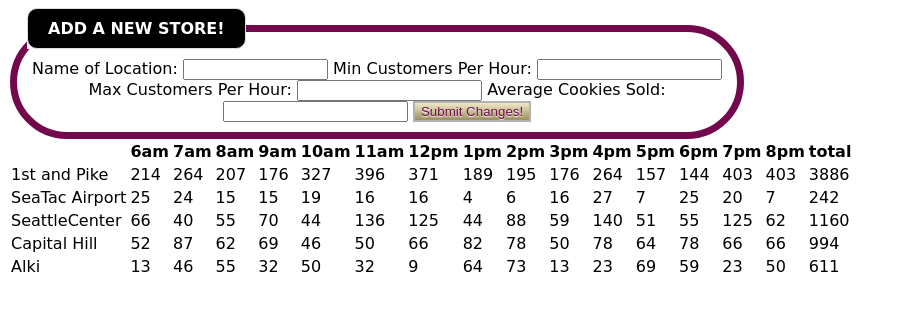
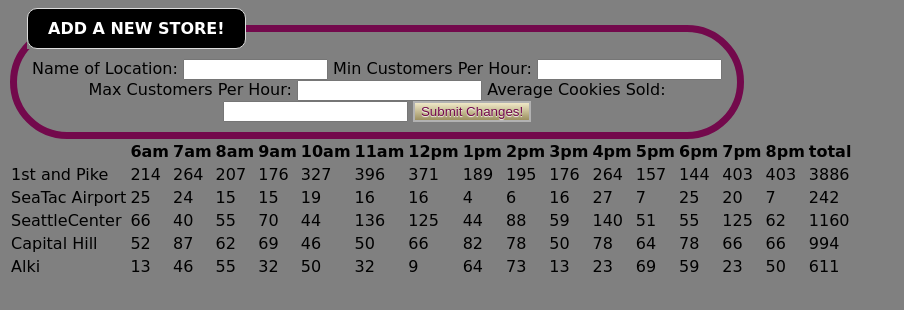
Before and after one commit to ScottyKnows44/Cookie-stand, a plain HTML site: page sales.html in a window 1280 px wide. Shown: the whole page, without its empty margins (0-904 px from the left). Drawn offline with Linux system fonts and the light colour scheme.

```diff
--- a/css/style.css
+++ b/css/style.css
@@ -1,5 +1,6 @@
 body {
   font-family: 'Baloo', cursive;
+  background: gray;
 }
 
 fieldset {
@@ -44,3 +45,8 @@
 li {
   display: inline;
 }
+
+#storeTable {
+  border: 5px;
+  border-color: green;
+}
```
Also changed, not shown: index.html (+2 -0 lines), img/Fish 1.jpg (added), img/family.jpg (added), img/fish3.jpg (added), img/fish4.jpg (added), img/fishCutter.jpg (added), img/frostedcookie.jpg (added), img/shirt.jpg (added).
